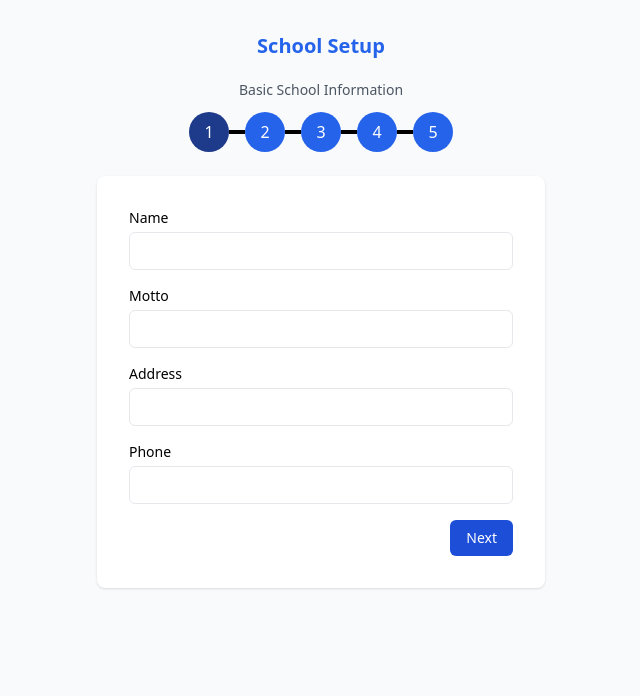
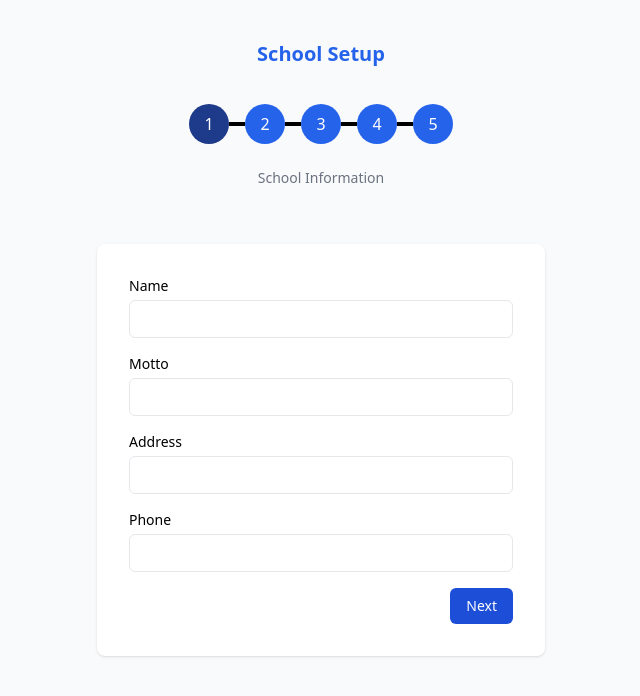
Before and after one commit to Nisha-developers/CBT-SYSTEM-FOR-FRONTEND, a React (Vite) app: page /school-setup/info in a window 1280 px wide. Shown: the top 696 px of the page, without its empty margins (319-959 px from the left). Built offline with nearby package versions, Linux system fonts and the light colour scheme; no server answers; the HTML template or start-up script is replaced by a standard one.

Commit message:
Set up form

```diff
--- a/src/components/common/Steps.jsx
+++ b/src/components/common/Steps.jsx
@@ -1,5 +1,11 @@
-const Steps = ({ activeStep }) => {
+const Steps = ({ activeStep, textContent }) => {
+    const handleStepClick = (step) => {
+      if(activeStep === step) return;
+
+    }
   return (
+    <>
+      <h1 className="text-xl font-extrabold mb-9 pt-10 text-blue-600 text-center">School Setup</h1>
     <ul className="flex justify-center space-x-4 mb-6">
       {[1, 2, 3, 4, 5].map((step) => (
         <li
@@ -9,11 +15,14 @@ const Steps = ({ activeStep }) => {
               ? "before:absolute before:right-full before:top-1/2 before:h-1 before:w-4 before:-translate-y-1/2 before:bg-black before:content-['']"
               : ''
           } ${activeStep === step ? 'bg-blue-900' : 'bg-blue-600'}`}
+          onClick={() => handleStepClick(step)}
         >
           {step}
         </li>
       ))}
     </ul>
+     <p className="text-sm text-gray-500 mb-6 text-center">{textContent}</p>
+    </>
   )
 }
 
--- a/src/pages/SchoolSetup/Step1SchoolInfo.jsx
+++ b/src/pages/SchoolSetup/Step1SchoolInfo.jsx
@@ -17,11 +17,11 @@ export default function Step1SchoolInfo({fields}) {
 
   return (
     <div className="min-h-screen bg-gray-50">
-      <h1 className="text-xl font-extrabold mb-1 text-center  text-blue-600 pt-8 pb-4">School Setup</h1>
+
         {/* <p className="text-sm text-gray-500 mb-6">Step 1 of 4School Information</p> */}
-        <p className='text-gray-600 text-sm text-center mb-3'>Basic School Information</p>
-        <Steps activeStep={determinPath.includes('info2') ? 1 : 2} />
-      <div className="bg-white p-8 rounded-lg shadow w-full max-w-md mx-auto">
+
+        <Steps activeStep={determinPath.includes('info2') ? 1 : 2}  textContent = 'School Information'/>
+      <div className="bg-white p-8 rounded-lg shadow w-full max-w-md mx-auto mt-14">
 
 
         {fields.map((field) => (
--- a/src/pages/SchoolSetup/Step2Arms.jsx
+++ b/src/pages/SchoolSetup/Step2Arms.jsx
@@ -27,11 +27,10 @@ export default function Step2Arms() {
   };
 
   return (
-    <div className="min-h-screen flex items-center justify-center bg-gray-50 flex-col">
-       <h1 className="text-xl font-extrabold mb-9 text-blue-600">School Setup</h1>
-       <Steps activeStep={4} />
-        <p className="text-sm text-gray-500 mb-6">Step 3 of 4 — Arms per class (e.g. A, B, Science)</p>
-      <div className="bg-white p-8 rounded-lg shadow w-full max-w-md">
+    <div className="min-h-screen flex items-center  bg-gray-50 flex-col">
+
+       <Steps activeStep={4} textContent = 'Arms per class (e.g. A, B, Science)' />
+      <div className="bg-white p-8 rounded-lg shadow w-full max-w-md mt-14">
 
 
         {wizard.classes.length === 0 ? (
--- a/src/pages/SchoolSetup/Step3Classes.jsx
+++ b/src/pages/SchoolSetup/Step3Classes.jsx
@@ -17,11 +17,11 @@ export default function Step3Classes() {
   const removeClass = (name) => setWizardStep('classes', wizard.classes.filter((c) => c !== name));
 
   return (
-    <div className="min-h-screen flex items-center flex-col justify-center bg-gray-50">
-        <h1 className="text-xl font-extrabold mb-9 text-blue-600">School Setup</h1>
-    <Steps activeStep={3} />
+    <div className="min-h-screen flex items-center flex-col  bg-gray-50 mt-14">
 
-        <p className="text-sm text-gray-500 mb-6">Classes(Eg: JSS1, SS2)</p>
+    <Steps activeStep={3} textContent = 'Classes(Eg: JSS1, SS2)' />
+
+
       <div className="bg-white p-8 rounded-lg shadow w-full max-w-md">
 
         <div className="flex gap-2 mb-4">
--- a/src/pages/SchoolSetup/Step4Subjects.jsx
+++ b/src/pages/SchoolSetup/Step4Subjects.jsx
@@ -3,6 +3,7 @@ import { useNavigate } from 'react-router-dom';
 import { useSchoolStore } from '../../store/useSchoolStore';
 import { setupSchool as setupSchoolApi } from '../../api/school.api';
 import Button from '../../components/common/Button';
+import Steps from '../../components/common/Steps';
 
 export default function Step4Subjects() {
   const navigate = useNavigate();
@@ -38,10 +39,10 @@ export default function Step4Subjects() {
   };
 
   return (
-    <div className="min-h-screen flex items-center justify-center flex-col bg-gray-50">
-      <h1 className="text-xl font-extrabold mb-9 text-blue-600">School Setup</h1>
-        <p className="text-sm text-gray-500 mb-6">Subjects for Each Class</p>
-      <div className="bg-white p-8 rounded-lg shadow w-full max-w-md">
+    <div className="min-h-screen flex items-center flex-col bg-gray-50 ">
+     <Steps activeStep={5} textContent = 'Subjects (e.g. Mathematics, English)' />
+
+      <div className="bg-white p-8 rounded-lg shadow w-full max-w-md mt-14">
         {error && <p className="text-red-600 text-sm mb-4">{error}</p>}
 
         <div className="flex gap-2 mb-4">
--- a/src/store/useSchoolStore.js
+++ b/src/store/useSchoolStore.js
@@ -1,5 +1,4 @@
 import { create } from 'zustand';
-import { persist } from "zustand/middleware";
 
 // School-setup wizard state (Steps 1-4) + the loaded school record
 // once setup is complete.
```
